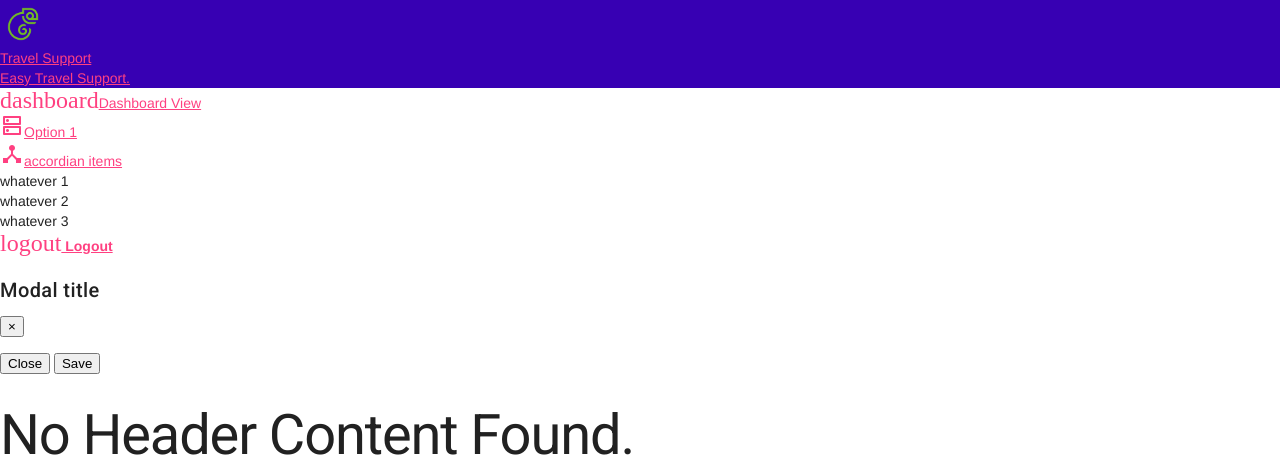
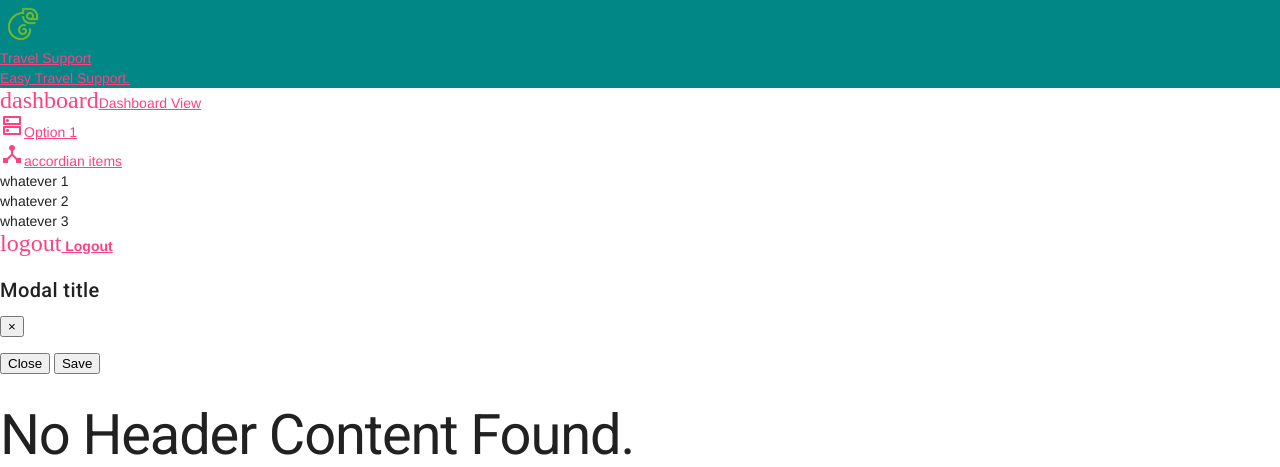
Before and after one commit to Geeko-Foundation/tspng, a Django app: template templates/base.html in a window 1280 px wide. Shown: the part 127-594 px from the top of the page. Run offline with Django 5.2, Linux system fonts and the light colour scheme; the template is opened without the code that fills it, so the values that code supplies are empty; some libraries are stand-ins or nearby versions.

Commit message:
modified background header color of leftbar to something like green...

```diff
--- a/templates/includes/leftbar.html
+++ b/templates/includes/leftbar.html
@@ -4,7 +4,7 @@
 <!-- Sidebar -->
 <div id="appNavdrawer" class="navdrawer" tabindex="-1" aria-hidden="true">
     <div class="navdrawer-content">
-        <div class="navdrawer-header bg-primary-dark">
+        <div class="navdrawer-header bg-secondary-dark">
             <a class="navbar-brand px-0" href="#">
                 <img height="48px" src="{% static 'img/applogo.png' %}"/>
                 <div class="navbar-brand text-white">
```
